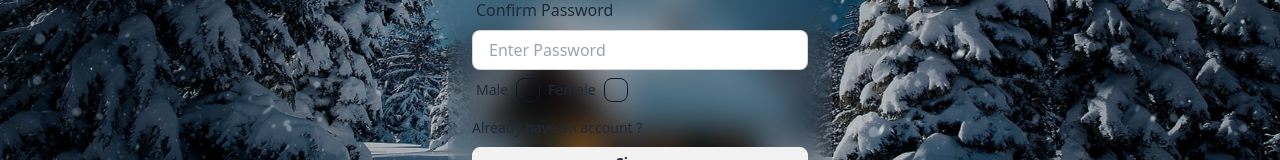
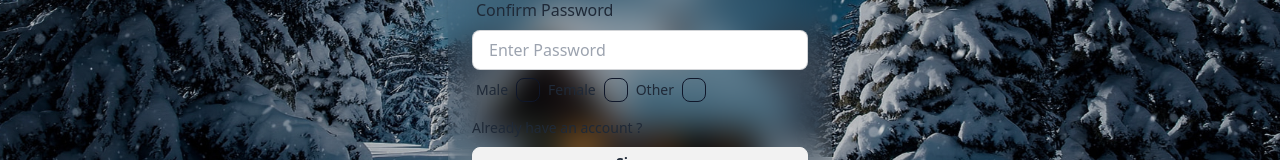
Before and after one commit to aayushvyas025/VibeChat, a React (Vite) app in the folder frontend/: page /signup in a window 1280 px wide. Shown: the part 454-614 px from the top of the page. Built offline with nearby package versions, Linux system fonts and the light colour scheme.

Commit message:
GenderCheckbox Component was completed

```diff
--- a/frontend/src/components/InputComponents/CheckboxComponent.jsx
+++ b/frontend/src/components/InputComponents/CheckboxComponent.jsx
@@ -1,16 +1,21 @@
-import React from 'react'
+import React from "react";
 
-function CheckboxComponent({label}) {
+function CheckboxComponent({ label, inputGender, onChangHandler,checked,styling }) {
   return (
-        <div className="form-control">
-            <label className='label gap-2 cursor-pointer'>
-                <span className='label-text'>
-                    {label}
-                </span>
-                <input type='checkbox' className='checkbox border-slate-900' />
-            </label>
-        </div>
-  )
+    <div className="form-control">
+      <label className={`label gap-2 cursor-pointer ${styling}`}>
+        <span className="label-text">{label}</span>
+        <input
+          type="checkbox"
+          name="gender"
+          className="checkbox border-slate-900"
+          value={inputGender}
+          checked={checked}
+          onChange={onChangHandler}
+        />
+      </label>
+    </div>
+  );
 }
 
-export default CheckboxComponent
+export default CheckboxComponent;
--- /dev/null
+++ b/frontend/src/components/InputComponents/GenderCheckboxComponent.jsx
@@ -0,0 +1,32 @@
+import React from "react";
+import { CheckboxComponent } from "../index";
+
+function GenderCheckboxComponent({ onCheckboxChange, userGender }) {
+  return (
+    <div className="flex">
+      <CheckboxComponent
+        label={"Male"}
+        checked={userGender === "male"}
+        inputGender={userGender}
+        styling={`${userGender === "male" ? "selected" : ""}`}
+        onChangHandler={() => onCheckboxChange("male")}
+      />
+      <CheckboxComponent
+        label={"Female"}
+        checked={userGender === "female"}
+        inputGender={userGender}
+        styling={`${userGender === "female" ? "selected" : ""}`}
+        onChangHandler={() => onCheckboxChange("female")}
+      />
+      <CheckboxComponent
+        label={"Other"}
+        checked={userGender === "other"}
+        inputGender={userGender}
+        styling={`${userGender === "other" ? "selected" : ""}`}
+        onChangHandler={() => onCheckboxChange("other")}
+      />
+    </div>
+  );
+}
+
+export default GenderCheckboxComponent;
--- a/frontend/src/components/index.js
+++ b/frontend/src/components/index.js
@@ -20,4 +20,5 @@ export {default as ChatHeader} from "./ChatComponents/ChatHeader";
 export {default as MessageContainer} from "./ChatComponents/MessageContainer";
 export {default as MessageInput} from "./InputComponents/MessagesInput";
 export {default as Messages} from "./ChatComponents/Messages";
-export {default as NoChatSelected} from "./ChatComponents/NoChatSelected"
+export {default as NoChatSelected} from "./ChatComponents/NoChatSelected";
+export {default as GenderCheckboxComponent} from "./InputComponents/GenderCheckboxComponent"
--- a/frontend/src/pages/signup/SignupPage.jsx
+++ b/frontend/src/pages/signup/SignupPage.jsx
@@ -1,8 +1,8 @@
 import { MainLayout, PagesLayout } from "../../layout";
 import {
   ButtonComponent,
-  CheckboxComponent,
   FormComponent,
+  GenderCheckboxComponent,
   HeadingComponent,
   InputComponent,
   LinkComponent,
@@ -28,7 +28,13 @@ function SignupPage() {
       confirmPassword: "",
       gender: "",
     });
+  };
+
+  function checkboxHandleChange(userGender) {
+    setSignupForm({...signupForm, gender:userGender})
+
   }
+
   return (
     <MainLayout>
       <div className="flex flex-col items-center justify-center min-w-96 mx-auto">
@@ -88,10 +94,7 @@ function SignupPage() {
                 })
               }
             />
-           <div className="flex">
-            <CheckboxComponent  label={"Male"}/>
-            <CheckboxComponent label={"Female"} />
-           </div>
+            <GenderCheckboxComponent userGender={signupForm.gender} onCheckboxChange={checkboxHandleChange} />
             <LinkComponent
               href={"/login"}
               styling={
```
